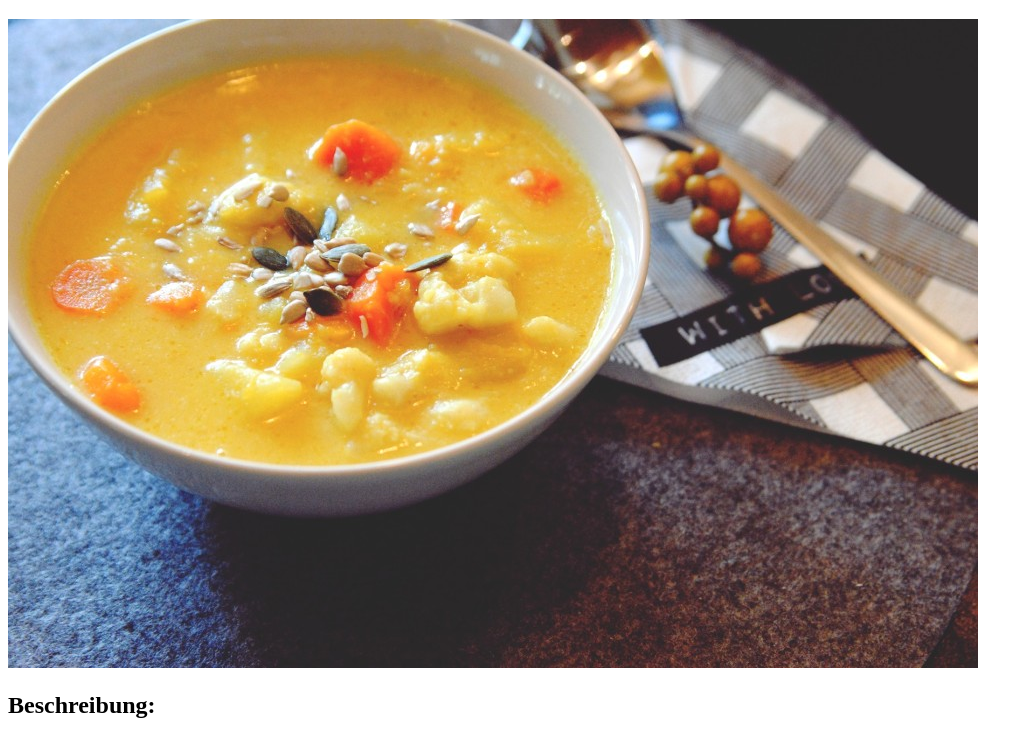
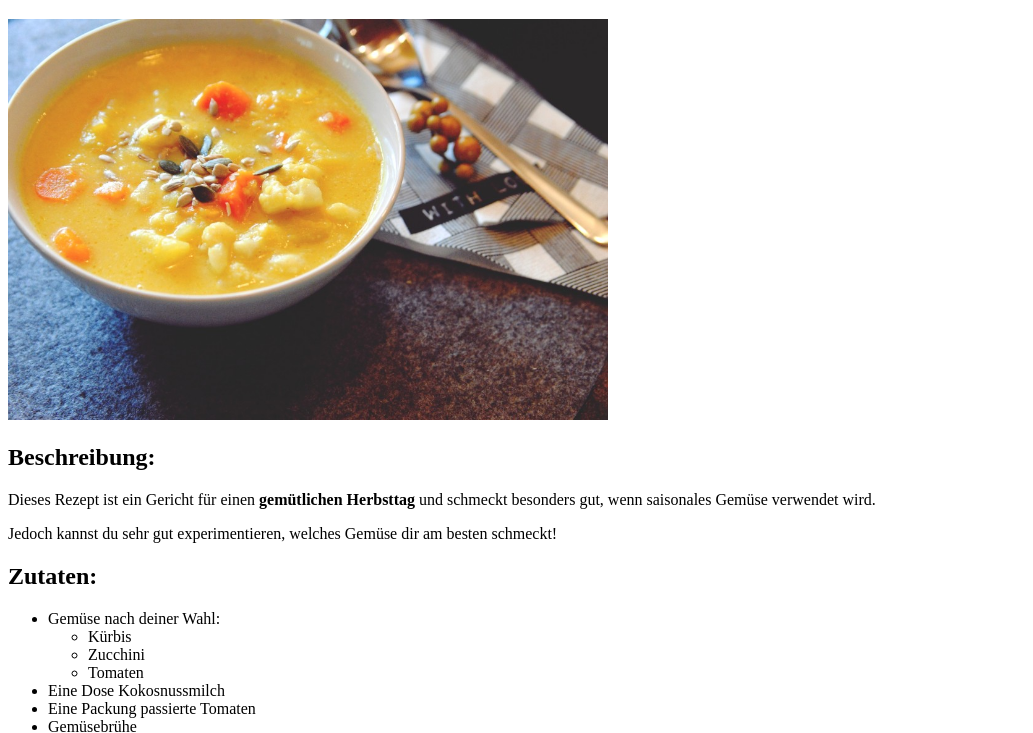
Before and after one commit to ichx123/odin-recipes, a plain HTML site: page recipes/coconutcurry.html in a window 1280 px wide. Shown: the part 61-794 px from the top of the page, without its empty margins (0-1033 px from the left). Drawn offline with Linux system fonts and the light colour scheme.

Commit message:
Add width to img from Coconutcurry

```diff
--- a/recipes/coconutcurry.html
+++ b/recipes/coconutcurry.html
@@ -8,7 +8,7 @@
 <body>
     <h1>Coconut Curry</h1>
 
-    <img src="../img/curry.jpg" alt="A Picture of a Bowl of Curry">
+    <img src="../img/curry.jpg" alt="A Picture of a Bowl of Curry" width="600">
 
     <h2>Beschreibung: </h2>
     <p> Dieses Rezept ist ein Gericht für einen <strong>gemütlichen Herbsttag</strong> und schmeckt besonders gut, wenn saisonales Gemüse verwendet wird. </p>
```
